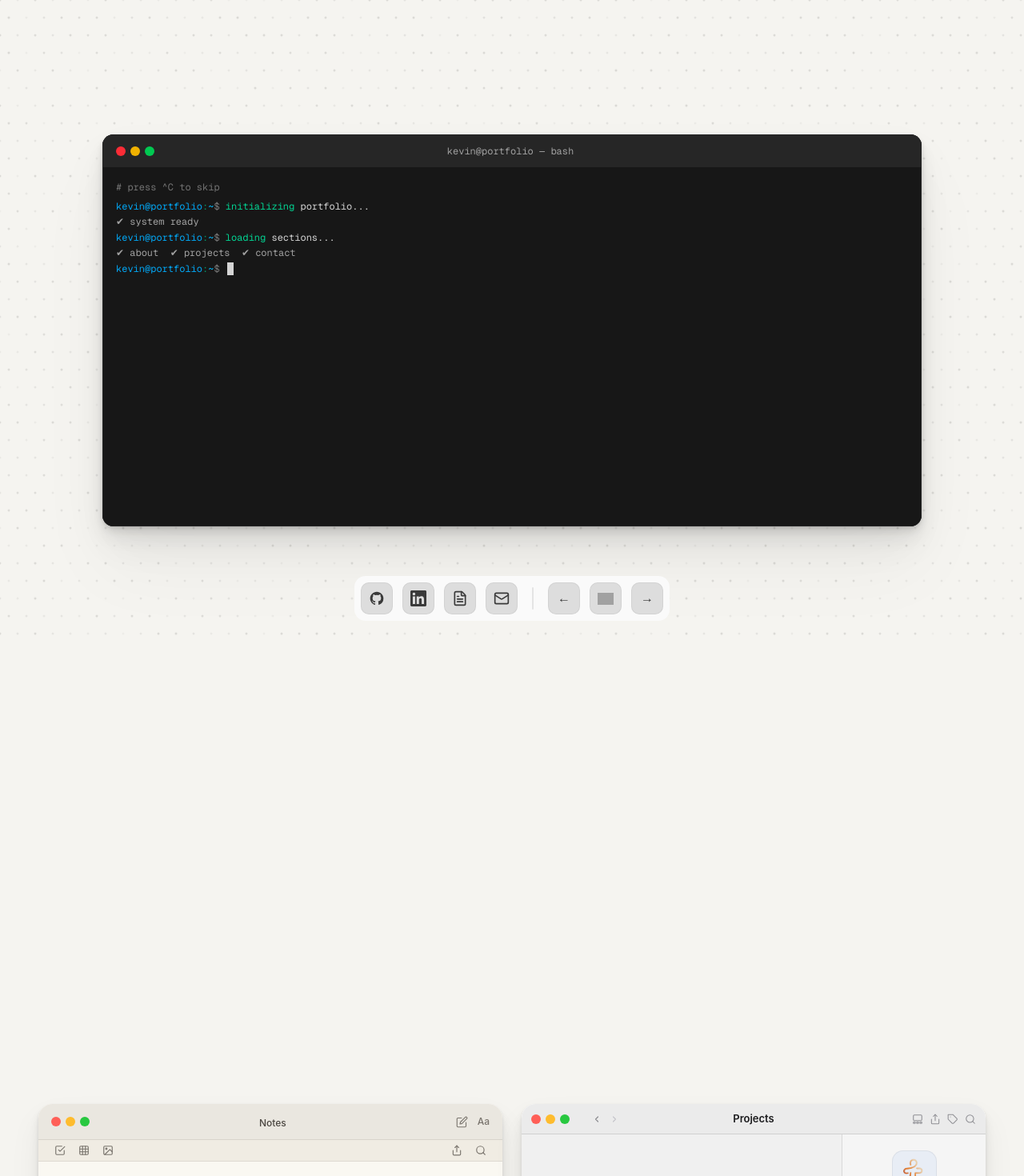
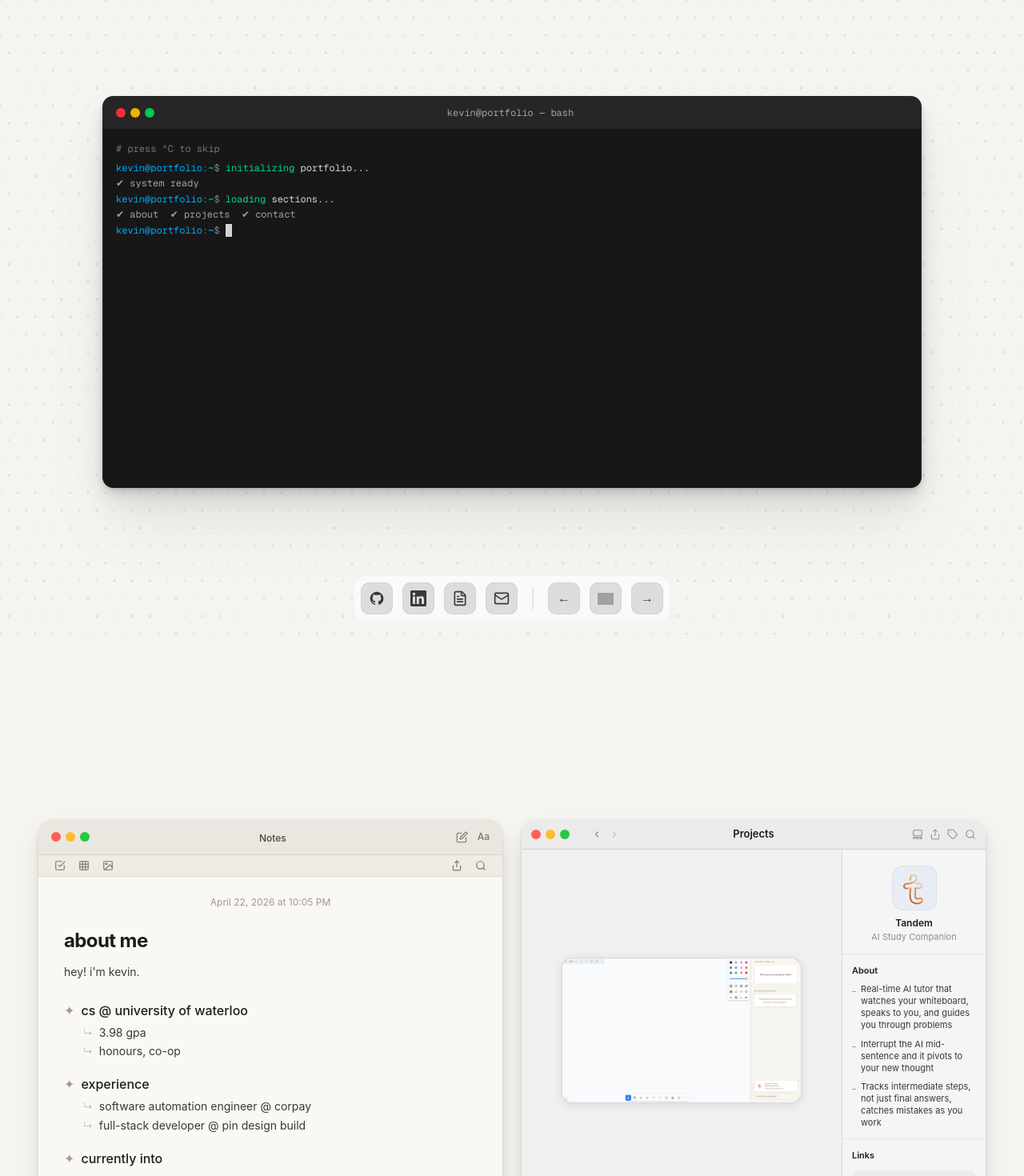
Before and after one commit to ItzNotKevin/mywebsite, a Next.js app: page / in a window 1280 px wide. Shown: the top 1470 px of the page at 80% size. Built offline with nearby package versions, Linux system fonts and the light colour scheme; no server answers; grey boxes are pictures that could not be loaded.

Commit message:
Update experience section and scroll animation tweaks
Add CorpAY software automation engineer role as linked bullet, remove
coding instructor entry, and adjust scroll animation timing and container
height to reduce empty space.

```diff
--- a/app/page.tsx
+++ b/app/page.tsx
@@ -49,7 +49,7 @@ export default function Home() {
       </motion.div>
 
       {/* Hero with ContainerScroll */}
-      <ContainerScroll titleComponent={null}>
+      <ContainerScroll titleComponent={null} cardBackground="transparent">
         {/* Terminal springs in */}
         <motion.div
           className="w-full h-full"
--- a/components/notes/NotesWindow.tsx
+++ b/components/notes/NotesWindow.tsx
@@ -56,8 +56,8 @@ export default function NotesWindow() {
 
         <NoteSection bullet="cs @ university of waterloo" href="https://cs.uwaterloo.ca/" items={["3.98 gpa", "honours, co-op"]} />
         <NoteSection bullet="experience" items={[
+          { text: "software automation engineer @ corpay", href: "https://www.corpay.com" },
           "full-stack developer @ pin design build",
-          "coding instructor (300+ students)",
         ]} />
         <NoteSection bullet="currently into" items={[
           "building polished uis with react & next.js",
@@ -76,7 +76,9 @@ export default function NotesWindow() {
   );
 }
 
-function NoteSection({ bullet, href, items, last }: { bullet: string; href?: string; items: string[]; last?: boolean }) {
+type NoteItem = string | { text: string; href: string };
+
+function NoteSection({ bullet, href, items, last }: { bullet: string; href?: string; items: NoteItem[]; last?: boolean }) {
   return (
     <div className={last ? "" : "mb-5"}>
       <div className="flex items-start gap-2 mb-1.5">
@@ -100,12 +102,32 @@ function NoteSection({ bullet, href, items, last }: { bullet: string; href?: str
         )}
       </div>
       <div className="flex flex-col gap-1 pl-6">
-        {items.map((item) => (
-          <div key={item} className="flex items-start gap-2">
-            <span className="flex-shrink-0 text-xs mt-0.5" style={{ color: "#c5c0b8" }}>↳</span>
-            <span className="text-sm leading-snug" style={{ color: "#3a3834" }}>{item}</span>
-          </div>
-        ))}
+        {items.map((item) => {
+          const text = typeof item === "string" ? item : item.text;
+          const itemHref = typeof item === "string" ? undefined : item.href;
+          return (
+            <div key={text} className="flex items-start gap-2">
+              <span className="flex-shrink-0 text-xs mt-0.5" style={{ color: "#c5c0b8" }}>↳</span>
+              {itemHref ? (
+                <a
+                  href={itemHref}
+                  target="_blank"
+                  rel="noopener noreferrer"
+                  className="group relative text-sm leading-snug"
+                  style={{ color: "#3a3834" }}
+                >
+                  {text}
+                  <span
+                    className="absolute left-0 bottom-0 h-px w-full transition-transform duration-200 origin-left scale-x-0 group-hover:scale-x-100"
+                    style={{ background: "#c5beb4" }}
+                  />
+                </a>
+              ) : (
+                <span className="text-sm leading-snug" style={{ color: "#3a3834" }}>{text}</span>
+              )}
+            </div>
+          );
+        })}
       </div>
     </div>
   );
--- a/components/notes/SplitAboutSection.tsx
+++ b/components/notes/SplitAboutSection.tsx
@@ -18,7 +18,7 @@ const slideUp = {
 
 export default function SplitAboutSection() {
   return (
-    <section className="min-h-screen flex items-center px-8 md:px-12 py-24 gap-6">
+    <section className="flex items-center px-8 md:px-12 py-16 gap-6">
 
       {/* Left: Notes window */}
       <div className="flex-1 min-w-0" style={{ perspective: "1200px" }}>
--- a/components/ui/container-scroll-animation.tsx
+++ b/components/ui/container-scroll-animation.tsx
@@ -42,17 +42,17 @@ export const ContainerScroll = ({
   };
 
   // Exit: starts flat, tilts back and fades out
-  const exitRotate = useTransform(scrollYProgress, [0, 1], [0, -20]);
-  const exitScale = useTransform(scrollYProgress, [0, 1], scaleDimensions());
-  const exitTranslate = useTransform(scrollYProgress, [0, 1], [0, -120]);
-  const exitOpacity = useTransform(scrollYProgress, [0, 0.7, 1], [1, 0.5, 0]);
+  const exitRotate = useTransform(scrollYProgress, [0.5, 0.85], [0, -20]);
+  const exitScale = useTransform(scrollYProgress, [0.5, 0.85], scaleDimensions());
+  const exitTranslate = useTransform(scrollYProgress, [0, 1], [0, 0]);
+  const exitOpacity = useTransform(scrollYProgress, [0.5, 0.85], [1, 0]);
 
   // Enter: starts tilted forward, settles flat and fades in
   const dims = scaleDimensions();
-  const enterRotate = useTransform(scrollYProgress, [0, 1], [20, 0]);
-  const enterScale = useTransform(scrollYProgress, [0, 1], [dims[1], dims[0]]);
-  const enterTranslate = useTransform(scrollYProgress, [0, 1], [80, 0]);
-  const enterOpacity = useTransform(scrollYProgress, [0, 0.25, 1], [0, 0.6, 1]);
+  const enterRotate = useTransform(scrollYProgress, [0.15, 0.85], [20, 0]);
+  const enterScale = useTransform(scrollYProgress, [0.15, 0.85], [dims[1], dims[0]]);
+  const enterTranslate = useTransform(scrollYProgress, [0.15, 0.85], [80, 0]);
+  const enterOpacity = useTransform(scrollYProgress, [0.15, 0.35, 0.85], [0, 0.6, 1]);
 
   // Shadow: float → grounded as card lands
   const shadowBlur = useTransform(scrollYProgress, [0, 1], [96, 8]);
@@ -71,7 +71,7 @@ export const ContainerScroll = ({
       className={`flex justify-center relative ${
         mode === "enter"
           ? "h-[50rem] md:h-[60rem] items-end p-2 md:p-10 pb-12 md:pb-16"
-          : "h-[60rem] md:h-[80rem] items-start p-2 md:p-10 pt-28 md:pt-32"
+          : "h-[45rem] md:h-[60rem] items-start p-2 md:p-10 pt-16 md:pt-20"
       }`}
       ref={containerRef}
     >
```
